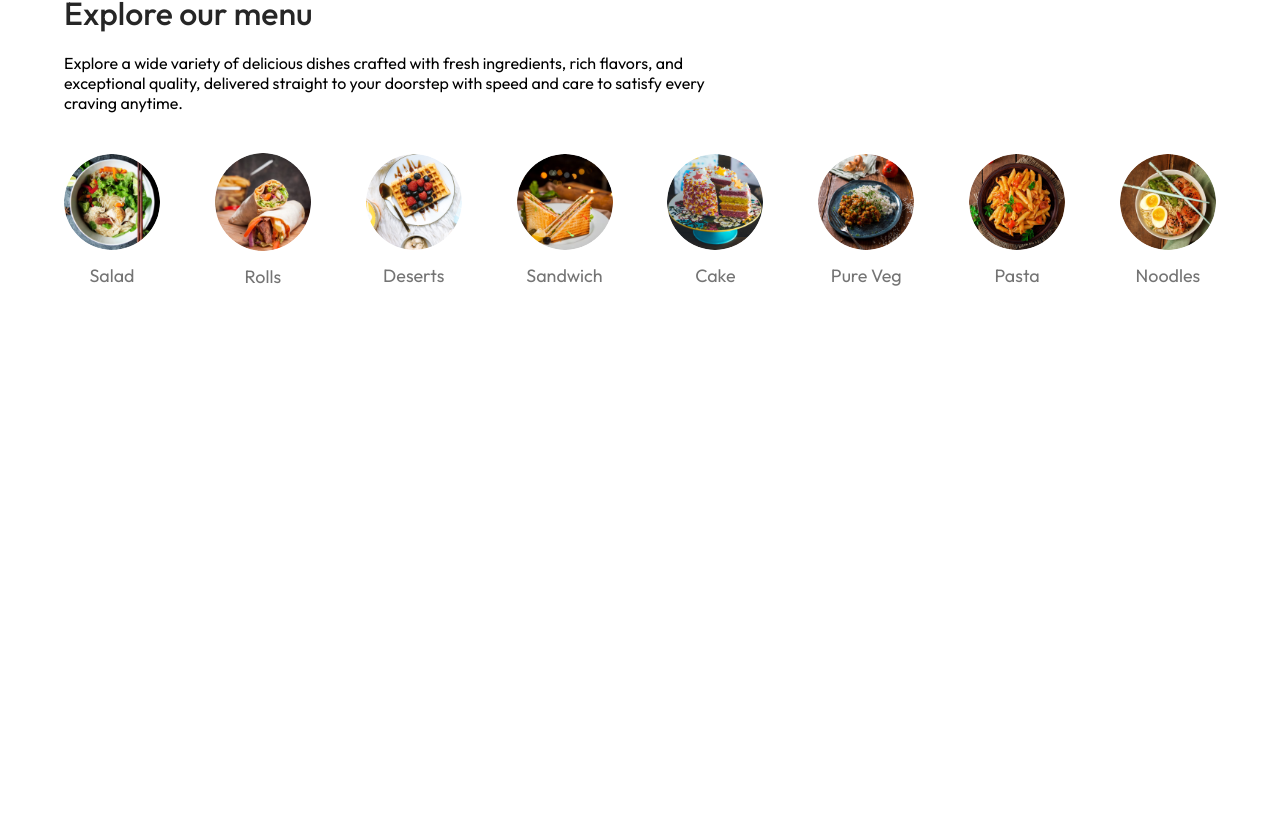
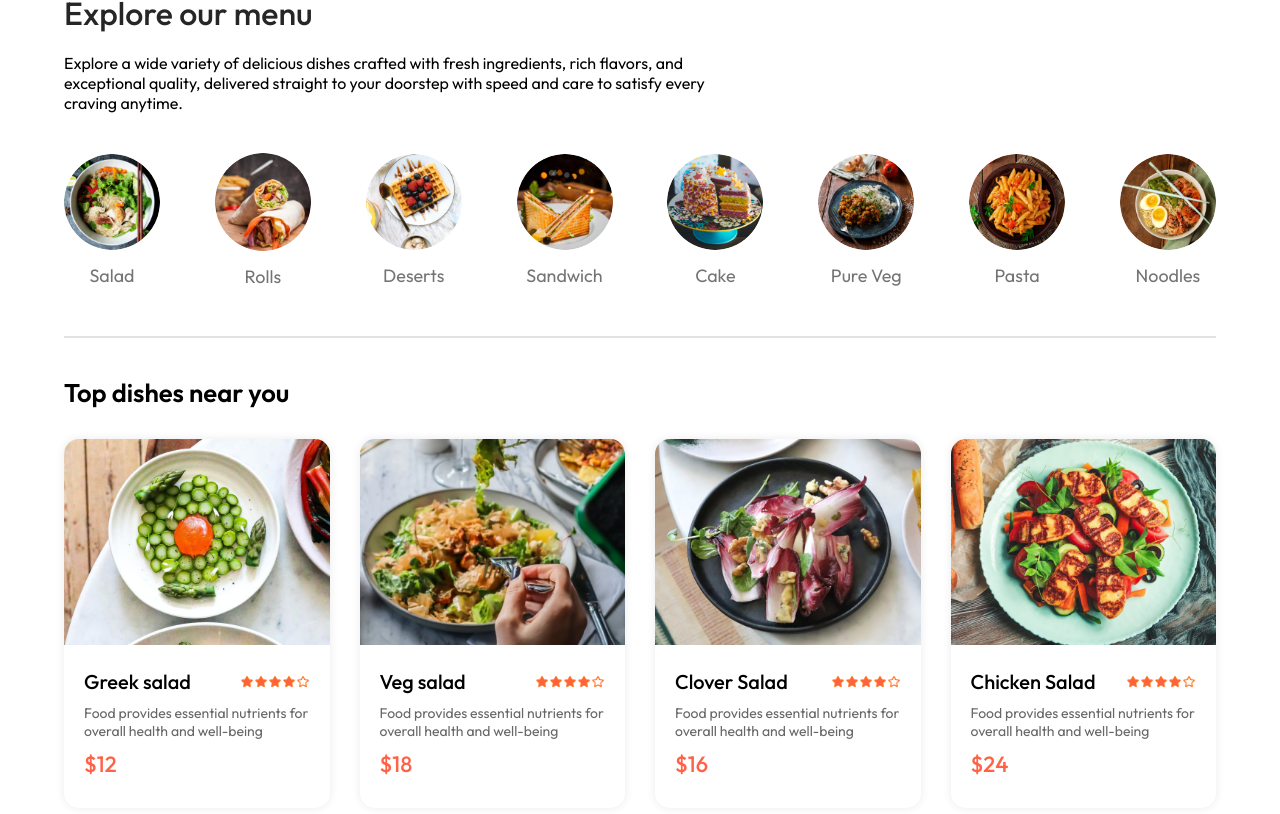
Before and after one commit to amansingh-21/swiftbite-mern, a React (Vite) app in the folder frontend/: page / in a window 1280 px wide. Shown: the part 602-1416 px from the top of the page. Before the commit the page ends 946 px from the top, so only its background shows below. Built offline with nearby package versions, Linux system fonts and the light colour scheme.

Commit message:
feat: add fooddisplay and fooditem component

```diff
--- a/frontend/src/assets/assets.js
+++ b/frontend/src/assets/assets.js
@@ -54,7 +54,7 @@
 import twitter_icon from './twitter_icon.png'
 import cross_icon from './cross_icon.png'
 import selector_icon from './selector_icon.png'
-import rating_starts from './rating_starts.png'
+import rating_stars from './rating_stars.png'
 import profile_icon from './profile_icon.png'
 import bag_icon from './bag_icon.png'
 import logout_icon from './logout_icon.png'
@@ -65,7 +65,7 @@
     basket_icon,
     header_img,
     search_icon,
-    rating_starts,
+    rating_stars,
     add_icon_green,
     add_icon_white,
     remove_icon_red,
--- a/frontend/src/components/ExploreMenu/ExploreMenu.css
+++ b/frontend/src/components/ExploreMenu/ExploreMenu.css
@@ -44,6 +44,7 @@
 
 .explore-menu hr{
   margin:8px 0px;
+  height: 2px;
   background-color: #e2e2e2;
   border:none;
 }
--- /dev/null
+++ b/frontend/src/components/FoodDisplay/FoodDisplay.css
@@ -0,0 +1,16 @@
+.food-display{
+   margin-top:30px;
+}
+
+.food-display h2{
+    font-size: max(2vw, 24px);
+    font-weight: 600;
+}
+
+.food-display-list{
+   display: grid;
+   grid-template-columns: repeat(auto-fill,minmax(240px,1fr));
+   margin-top: 30px;
+   gap: 30px;
+   row-gap: 50px;
+}
--- /dev/null
+++ b/frontend/src/components/FoodDisplay/FoodDisplay.jsx
@@ -0,0 +1,22 @@
+import React from 'react'
+import { useContext } from 'react'
+import './FoodDisplay.css'
+import { food_list } from '../../assets/assets'
+import { StoreContext } from '../../context/StoreContext'
+import FoodItem from '../FoodItem/FoodItem'
+
+const FoodDisplay = ({category}) => {
+  const {food_list} = useContext(StoreContext)
+  return (
+    <div className='food-display' id='food-display'>
+      <h2>Top dishes near you</h2>
+       <div className="food-display-list">
+        {food_list.map((item, index) => {
+              return <FoodItem key={index} id={item.id} name={item.name} description={item.description} price={item.price} image={item.image}/>
+        })}
+       </div>
+    </div>
+  )
+}
+
+export default FoodDisplay
--- /dev/null
+++ b/frontend/src/components/FoodItem/FoodItem.css
@@ -0,0 +1,45 @@
+.food-item{
+    width: 100%;
+    margin: auto;
+    border-radius: 15px;
+    box-shadow: 0px 0px 10px #00000015;
+    transition: 0.3s;
+    animation: fadeIn 1s;
+}
+
+.food-item-image{
+    width: 100%;
+    border-radius: 15px 15px 0px 0px;
+}
+
+.food-item-info{
+   padding: 20px;
+}
+
+.food-item-name-rating{
+   display: flex;
+   justify-content: space-between;
+   align-items: center;
+   margin-bottom: 10px;
+}
+
+.food-item-name-rating p{
+   font-size: 20px;
+   font-weight: 500;
+}
+
+.food-item-name-rating img{
+  width: 70px;
+}
+
+.food-item-desc{
+   color: #676767;
+   font-size: 14px;
+}
+
+.food-item-price{
+    color:tomato;
+    font-size: 22px;
+    font-weight: 500;
+    margin: 10px 0px;
+}
--- /dev/null
+++ b/frontend/src/components/FoodItem/FoodItem.jsx
@@ -0,0 +1,23 @@
+import React from 'react'
+import './FoodItem.css'
+import { assets } from '../../assets/assets'
+
+const FoodItem = ({id, name, price, description, image}) => {
+  return (
+    <div className='food-item'>
+       <div className="food-item-img-container">
+        <img className='food-item-image' src={image} alt="" />
+       </div>
+       <div className="food-item-info">
+           <div className="food-item-name-rating">
+            <p>{name}</p>
+            <img src={assets.rating_stars} alt="" />
+           </div>
+           <p className="food-item-desc">{description}</p>
+           <p className="food-item-price">${price}</p>
+       </div>
+    </div>
+  )
+}
+
+export default FoodItem
--- /dev/null
+++ b/frontend/src/context/StoreContext.jsx
@@ -0,0 +1,2 @@
+import { createContext } from 'react'
+export const StoreContext = createContext(null)
--- a/frontend/src/main.jsx
+++ b/frontend/src/main.jsx
@@ -3,9 +3,13 @@
 import './index.css'
 import App from './App.jsx'
 import { BrowserRouter } from 'react-router-dom'
+import { StoreContext } from './context/StoreContext.jsx'
+import { food_list } from './assets/assets.js'
 
 createRoot(document.getElementById('root')).render(
    <BrowserRouter>
+   <StoreContext.Provider value={{food_list}}>
       <App />
+   </StoreContext.Provider>
    </BrowserRouter>
 )
--- a/frontend/src/pages/Home/Home.jsx
+++ b/frontend/src/pages/Home/Home.jsx
@@ -2,6 +2,7 @@
 import './Home.css'
 import Header from '../../components/Header/Header'
 import ExploreMenu from '../../components/ExploreMenu/ExploreMenu'
+import FoodDisplay from '../../components/FoodDisplay/FoodDisplay'
 
 const Home = () => {
     const [category, setCategory] = useState("All")
@@ -9,6 +10,7 @@
       <div>
         <Header/>
         <ExploreMenu category={category} setCategory={setCategory}/>
+        <FoodDisplay category={category}/>
       </div>
     )
 }
```
Also changed, not shown: frontend/src/assets/rating_stars.png (renamed from frontend/src/assets/rating_starts.png).
